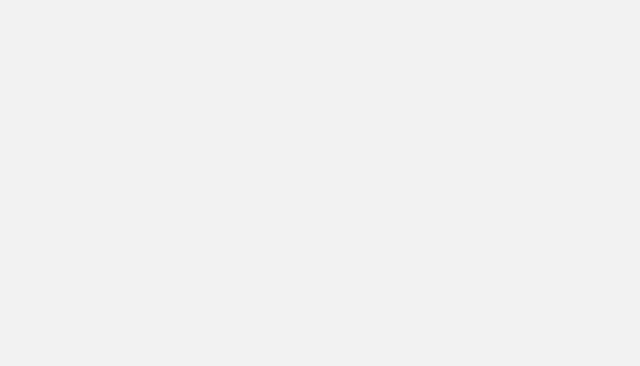
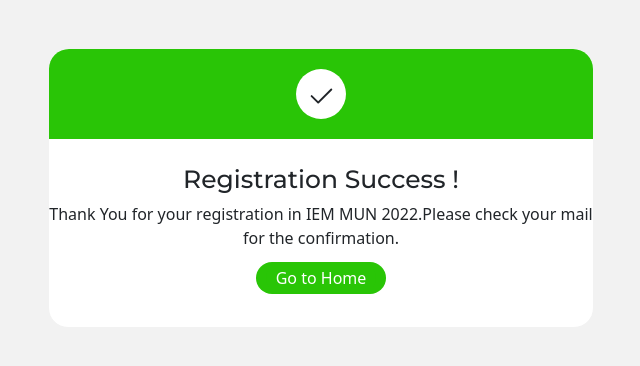
Before and after one commit to debajyoti2050/IEM-MUN-2022, a React (Create React App) app: page /registraion-success in a window 1280 px wide. Shown: the top 366 px of the page, without its empty margins (319-959 px from the left). Built offline with nearby package versions, Linux system fonts and the light colour scheme.

Commit message:
Pages updated

```diff
--- a/src/App.jsx
+++ b/src/App.jsx
@@ -1,56 +1,55 @@
-
-import React, { Component ,useState , useEffect } from 'react'
+import React, { Component, useState, useEffect } from 'react'
 import './App.css'
 import Homepage from './pages/Homepage'
 import Forms from './components/applyform/FinalForm'
 import Committees from './components/eachcommittee/Committeedesc'
 import 'bootstrap/dist/css/bootstrap.min.css'
-import GridLoader from "react-spinners/GridLoader";
-import {
-  BrowserRouter as Router,
-  Switch,
-  Route,
-  Link
-} from "react-router-dom";
+import GridLoader from 'react-spinners/GridLoader'
+import { BrowserRouter as Router, Switch, Route, Link } from 'react-router-dom'
 
 import PaymentSuccess from './pages/payment-success/PaymentSuccess'
 import PaymentFailed from './pages/payment-failed/PaymentFailed'
 
 function App() {
-
-  const [loading, setLoading] = useState(false);
+  const [loading, setLoading] = useState(false)
 
   useEffect(() => {
-    setLoading(true);
+    setLoading(true)
     setTimeout(() => {
-      setLoading(false);
-    }, 3000);
-  }, []);
+      setLoading(false)
+    }, 3000)
+  }, [])
 
   return (
-    <div className="APP">
+    <div className='APP'>
       {loading ? (
-      <div className="munloader">
+        <div className='munloader'>
           <GridLoader
-
-      className="loader"
-        color={"#44CE16"}
+            className='loader'
+            color={'#44CE16'}
             // css={override}
             loading={loading}
             size={30}
           />
         </div>
-
-    ):(
-
-
+      ) : (
         <Router>
           <Switch>
-        <Route exact path='/'><Homepage/></Route>
-        <Route path='/form'><Forms/></Route>
-        <Route path='/committeedesc'><Committees/></Route>
-        <Route exact path='/payment-success'><PaymentSuccess/></Route>
-        <Route exact path='/payment-failed'><PaymentFailed/></Route>
+            <Route exact path='/'>
+              <Homepage />
+            </Route>
+            <Route path='/form'>
+              <Forms />
+            </Route>
+            <Route path='/committeedesc'>
+              <Committees />
+            </Route>
+            <Route exact path='/registraion-success'>
+              <PaymentSuccess />
+            </Route>
+            <Route exact path='/registration-failed'>
+              <PaymentFailed />
+            </Route>
           </Switch>
         </Router>
       )}
@@ -64,7 +63,6 @@
     //   </Routes>
     // </BrowserRouter>
   )
-
 }
 
 export default App
--- a/src/components/contact/Contact.jsx
+++ b/src/components/contact/Contact.jsx
@@ -1,15 +1,19 @@
 import './contact.css'
-import { GeoAlt} from 'react-bootstrap-icons';
-import { Phone } from 'react-bootstrap-icons';
-import { Envelope } from 'react-bootstrap-icons';
+import { GeoAlt } from 'react-bootstrap-icons'
+import { Phone } from 'react-bootstrap-icons'
+import { Envelope } from 'react-bootstrap-icons'
 
 import React from 'react'
 
 export default function Contact() {
   return (
-    <section id="contact" style={{backgroundColor:" white"}} className="section-bg">
-      <div className="container" data-aos="fade-up">
-        <div className="section-header">
+    <section
+      id='contact'
+      style={{ backgroundColor: ' white' }}
+      className='section-bg'
+    >
+      <div className='container' data-aos='fade-up'>
+        <div className='section-header'>
           <h3>Contact Us</h3>
           <p>
             You can connect with us for further information using any of the
@@ -17,10 +21,12 @@
           </p>
         </div>
 
-        <div className="row contact-info">
-          <div className="col-md-4">
-            <div className="contact-address">
-              <i className="bi bi-geo-alt"><GeoAlt/></i>
+        <div className='row contact-info'>
+          <div className='col-md-4'>
+            <div className='contact-address'>
+              <i className='bi bi-geo-alt'>
+                <GeoAlt />
+              </i>
               <h3>Address</h3>
               <address>
                 Management House, D-1, Sector-V, Saltlake Electronics Complex
@@ -29,28 +35,40 @@
             </div>
           </div>
 
-          <div className="col-md-4">
-            <div className="contact-phone">
-              <i className="bi bi-phone"><Phone/></i>
+          <div className='col-md-4'>
+            <div className='contact-phone'>
+              <i className='bi bi-phone'>
+                <Phone />
+              </i>
               <h3>Phone Number</h3>
-              <p><a href="tel:+91 9988776655">+91 9988776655</a></p>
+              <p>
+                <a href='tel:+91 9988776655'>+91 8420486351</a>
+              </p>
             </div>
           </div>
 
-          <div className="col-md-4">
-            <div className="contact-email">
-              <i className="bi bi-envelope"><Envelope/></i>
+          <div className='col-md-4'>
+            <div className='contact-email'>
+              <i className='bi bi-envelope'>
+                <Envelope />
+              </i>
               <h3>Email</h3>
-              <p><a href="mailto:info@iemcal.com">officialiemmun@gmail.com</a></p>
+              <p>
+                <a href='mailto:info@iemcal.com'>officialiemmun@gmail.com</a>
+              </p>
             </div>
           </div>
         </div>
 
-        <div className="form">
-
-          <div className="text-center">
-            <a type="submit" href="mailto:officialiemmun@gmail.com"
-              className="btn btn-outline-success  animate__animated animate__fadeInUp">Contact Us</a>
+        <div className='form'>
+          <div className='text-center'>
+            <a
+              type='submit'
+              href='mailto:officialiemmun@gmail.com'
+              className='btn btn-outline-success  animate__animated animate__fadeInUp'
+            >
+              Contact Us
+            </a>
           </div>
         </div>
       </div>
--- a/src/pages/payment-failed/PaymentFailed.jsx
+++ b/src/pages/payment-failed/PaymentFailed.jsx
@@ -2,30 +2,31 @@
 
 import React from 'react'
 import { Link } from 'react-router-dom'
-import {X} from 'react-bootstrap-icons'
-
-
+import { X } from 'react-bootstrap-icons'
 
 export default function PaymentSuccess() {
   return (
-    <div className="container">
-   <div className="row">
-      <div className="col-md-6 mx-auto mt-5">
-         <div className="payment">
-            <div className="payment_header">
-               <div className="check"><i className="fa fa-check" aria-hidden="true"><X/></i></div>
+    <div className='container'>
+      <div className='row'>
+        <div className='col-md-6 mx-auto mt-5'>
+          <div className='payment'>
+            <div className='payment_header'>
+              <div className='check'>
+                <i className='fa fa-check' aria-hidden='true'>
+                  <X />
+                </i>
+              </div>
             </div>
-            <div className="failedcontent">
-               <h1>Payment Failed !</h1>
-               <p>Your payment failed because of an unwanted Error! </p>
-               <Link to='/'>
-               <a href="/">Go to Home</a>
-               </Link>
+            <div className='failedcontent'>
+              <h1>Registration Failed !</h1>
+              <p>Your registration failed because of an unwanted Error! </p>
+              <Link to='/'>
+                <a href='/'>Go to Home</a>
+              </Link>
             </div>
-
-         </div>
+          </div>
+        </div>
       </div>
-   </div>
-</div>
+    </div>
   )
 }
--- a/src/pages/payment-success/PaymentSuccess.jsx
+++ b/src/pages/payment-success/PaymentSuccess.jsx
@@ -2,30 +2,34 @@
 
 import React from 'react'
 import { Link } from 'react-router-dom'
-import {Check2} from 'react-bootstrap-icons'
-
-
+import { Check2 } from 'react-bootstrap-icons'
 
 export default function PaymentSuccess() {
   return (
-    <div className="container">
-   <div className="row">
-      <div className="col-md-6 mx-auto mt-5">
-         <div className="payment">
-            <div className="successpayment_header">
-               <div className="check"><i className="fa fa-check" aria-hidden="true"><Check2/></i></div>
+    <div className='container'>
+      <div className='row'>
+        <div className='col-md-6 mx-auto mt-5'>
+          <div className='payment'>
+            <div className='successpayment_header'>
+              <div className='check'>
+                <i className='fa fa-check' aria-hidden='true'>
+                  <Check2 />
+                </i>
+              </div>
             </div>
-            <div className="successcontent">
-               <h1>Payment Success !</h1>
-               <p>Thank You for your registration in IEM MUN 2022.Please check your mail for the confirmation. </p>
-               <Link to='/'>
-               <a href="/">Go to Home</a>
-               </Link>
+            <div className='successcontent'>
+              <h1>Registration Success !</h1>
+              <p>
+                Thank You for your registration in IEM MUN 2022.Please check
+                your mail for the confirmation.{' '}
+              </p>
+              <Link to='/'>
+                <a href='/'>Go to Home</a>
+              </Link>
             </div>
-
-         </div>
+          </div>
+        </div>
       </div>
-   </div>
-</div>
+    </div>
   )
 }
```
Lines whose indentation alone changed are shown as unchanged.
